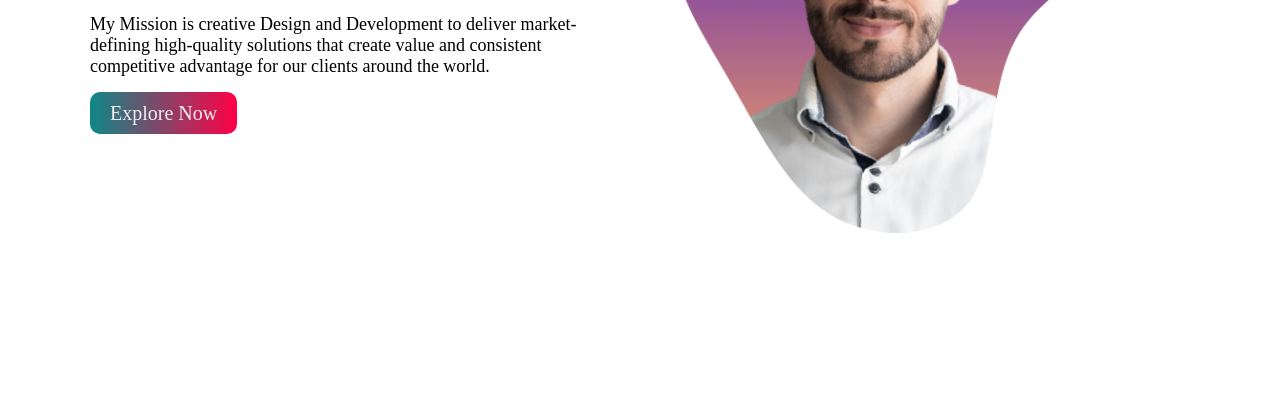
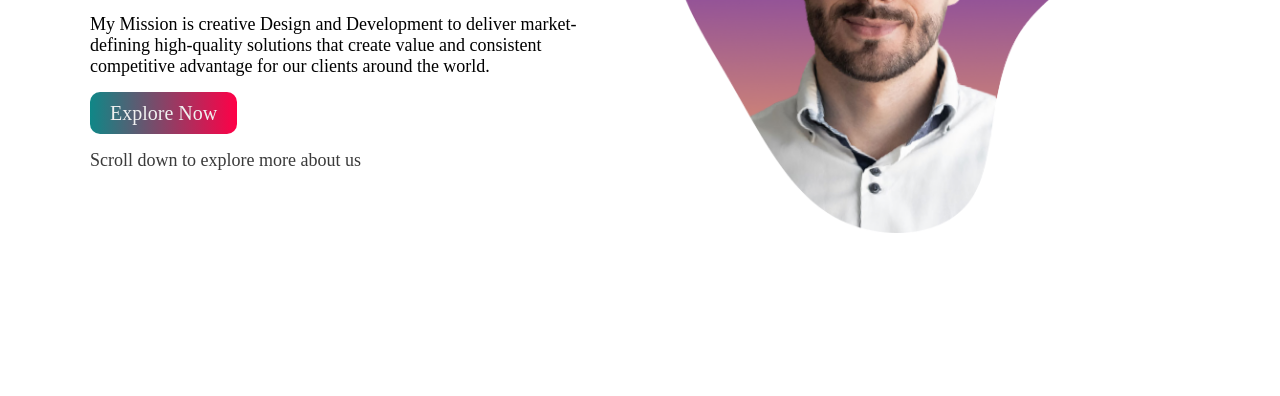
Before and after one commit to moazzemhossainnahid/assaignment-one, a plain HTML site: page index.html in a window 1280 px wide. Shown: the part 237-633 px from the top of the page. Drawn offline with Linux system fonts and the light colour scheme.

Commit message:
fourth commit

```diff
--- a/index.html
+++ b/index.html
@@ -19,6 +19,8 @@
             <p class="">My Mission is creative Design and Development to deliver market-defining high-quality solutions that create value and consistent competitive advantage for our clients around the world.</p>
 
             <a class="btn" href="#">Explore Now</a>
+
+            <p class="expmore">Scroll down to explore more about us</p>
     </div>
 
     <div class="imgDiv">
--- a/style.css
+++ b/style.css
@@ -70,6 +70,10 @@ p {
     font-size: 18px;
 }
 
+.expmore {
+    color: #3a3a3a;
+}
+
 .btn {
     font-size: 20px;
     color: #f0f0f0;
@@ -87,6 +91,7 @@ p {
 
 .content {
     text-align: left;
+    color: #2e2e2e;
     width: 300px;
     padding: 20px;
     margin: 20px;
```
